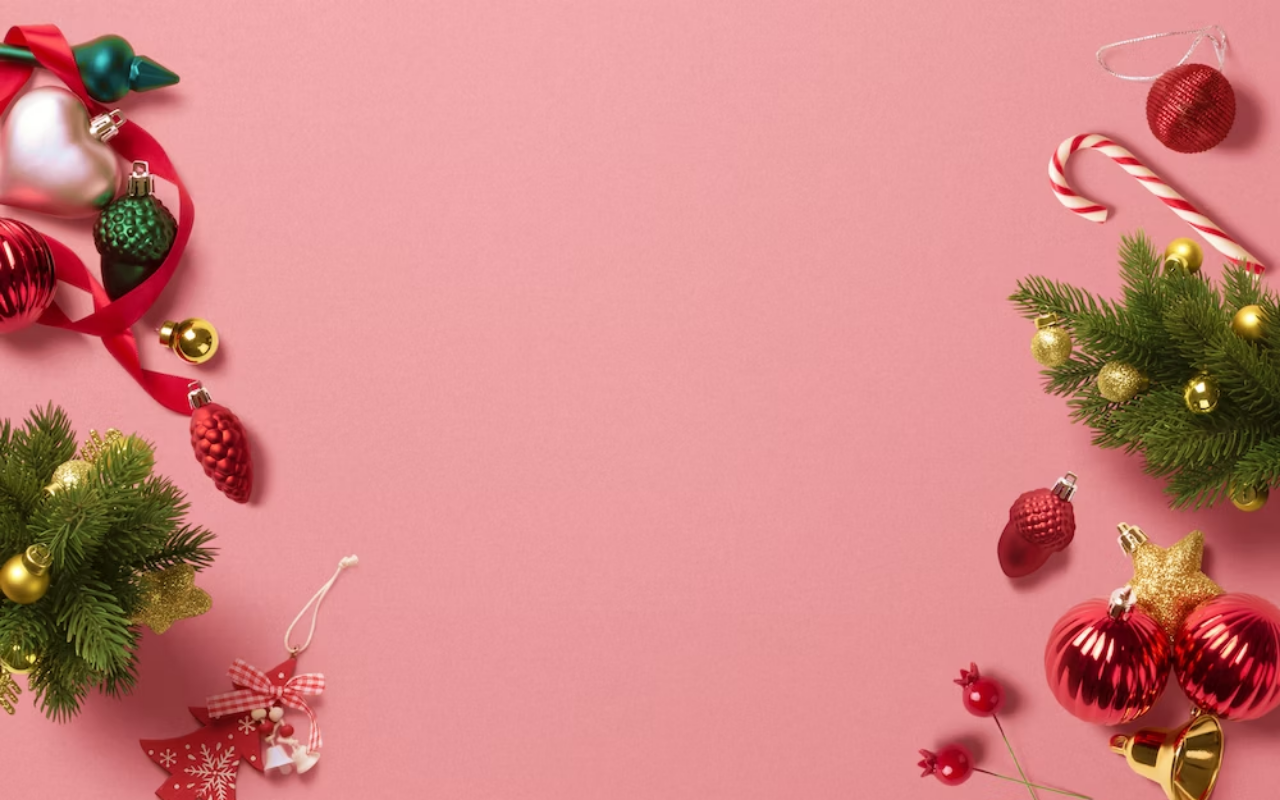
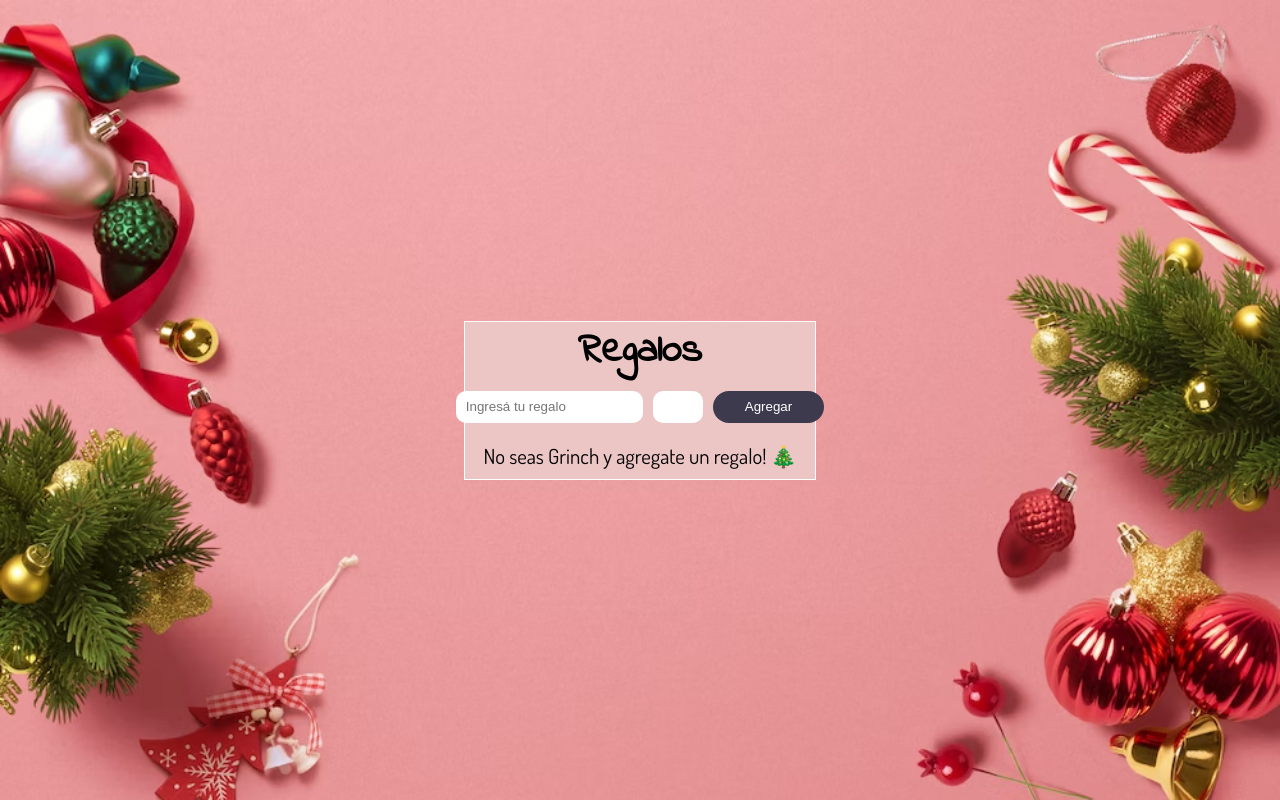
Before and after one commit to alejoevilches/adviency, a React (Vite) app: page / in a window 1280 px wide. Built offline with nearby package versions, Linux system fonts and the light colour scheme.

Commit message:
add qty button

```diff
--- a/src/App.jsx
+++ b/src/App.jsx
@@ -1,7 +1,62 @@
 import { IconTrash } from "@tabler/icons-react";
 import "./App.css";
+import { useGifts } from "./hooks/useGifts";
+import { useModals } from "./hooks/useModals";
+import { Modal } from "./components/Modal";
 
 
 export function App(){
-
+    const {gifts, addToGifts, deleteGift, deleteAllGifts}=useGifts();
+    const {modals, setModals}=useModals();
+    const handleSubmit=(e)=>{
+        e.preventDefault();
+        const gift=e.target[0].value;
+        if (gift==""){
+            return setModals({type:"emptyGift"})
+        }
+        addToGifts(gift);
+        e.target[0].value="";
+    }
+    return (
+        <main>
+            <section className="giftsContainer">
+                <h1>Regalos</h1>
+                <ul>
+                    {gifts.map(el=>{
+                        return (
+                        <article key={el}>
+                            <li>
+                                <p>{el}</p>
+                            </li>
+                            <button className="deleteButton" onClick={(el)=>deleteGift(el)}><IconTrash /></button>
+                        </article>
+                        )
+                    })}
+                </ul>
+                <form onSubmit={handleSubmit}>
+                    <input type="text" placeholder="Ingresá tu regalo" />
+                    <input type="number" name="qty" id="qty" />
+                    <button className="button">
+                        <span className="button-content">Agregar</span>
+                    </button>
+                </form>
+                {gifts.length==0 &&
+                    <p className="message">No seas Grinch y agregate un regalo! 🎄</p>
+                }
+                {gifts.length>0 &&
+                    <button className="deleteAllButton button" onClick={deleteAllGifts}>
+                        <span className="button-content">Eliminar todos</span>
+                    </button>
+                }
+            </section>
+            {modals.type=="emptyGift" &&
+                <Modal>
+                    <h1>No podes agregar regalos vacios en la lista. Papa Noel no va a entender que traerte!</h1>
+                    <button className="button" onClick={()=>setModals({type:null})}>
+                        <span className="button-content">Aceptar</span>
+                    </button>
+                </Modal>
+            }
+        </main>
+    )
 }
--- a/src/button.css
+++ b/src/button.css
@@ -44,3 +44,7 @@
 .button:hover {
   color: white;
 }
+
+#qty{
+  width:40px;
+}
--- /dev/null
+++ b/src/components/Modal.jsx
@@ -0,0 +1,11 @@
+import "./Modal.css";
+
+export function Modal({children}){
+    return (
+        <div className="modalOverlay">
+            <section className="modalContainer">
+                {children}
+            </section>
+        </div>
+    )
+}
--- /dev/null
+++ b/src/hooks/useGifts.js
@@ -0,0 +1,20 @@
+import { useState } from "react"
+
+export const useGifts=()=>{
+    const [gifts, setGifts]=useState([]);
+    const addToGifts=(el)=>{
+        const newGiftList=[...gifts, el];
+        setGifts(newGiftList);
+    }
+    const deleteGift=(el)=>{
+        const i=gifts.indexOf(el);
+        const newGiftList=structuredClone(gifts)
+        newGiftList.splice(i,1);
+        setGifts(newGiftList);
+    }
+    const deleteAllGifts=()=>{
+        setGifts([]);
+    }
+
+    return {gifts, setGifts, addToGifts, deleteGift, deleteAllGifts}
+}
--- /dev/null
+++ b/src/hooks/useModals.js
@@ -0,0 +1,7 @@
+import { useState } from "react"
+
+export const useModals=()=>{
+    const [modals, setModals]=useState({type: null})
+
+    return {modals, setModals}
+}
```
